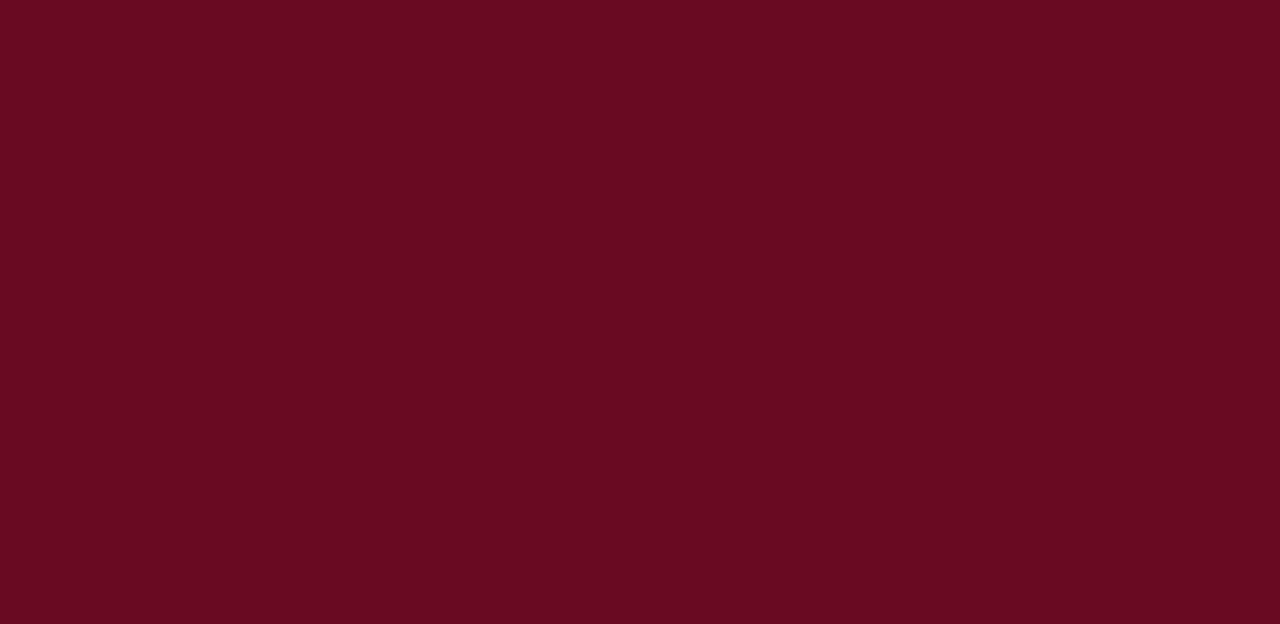
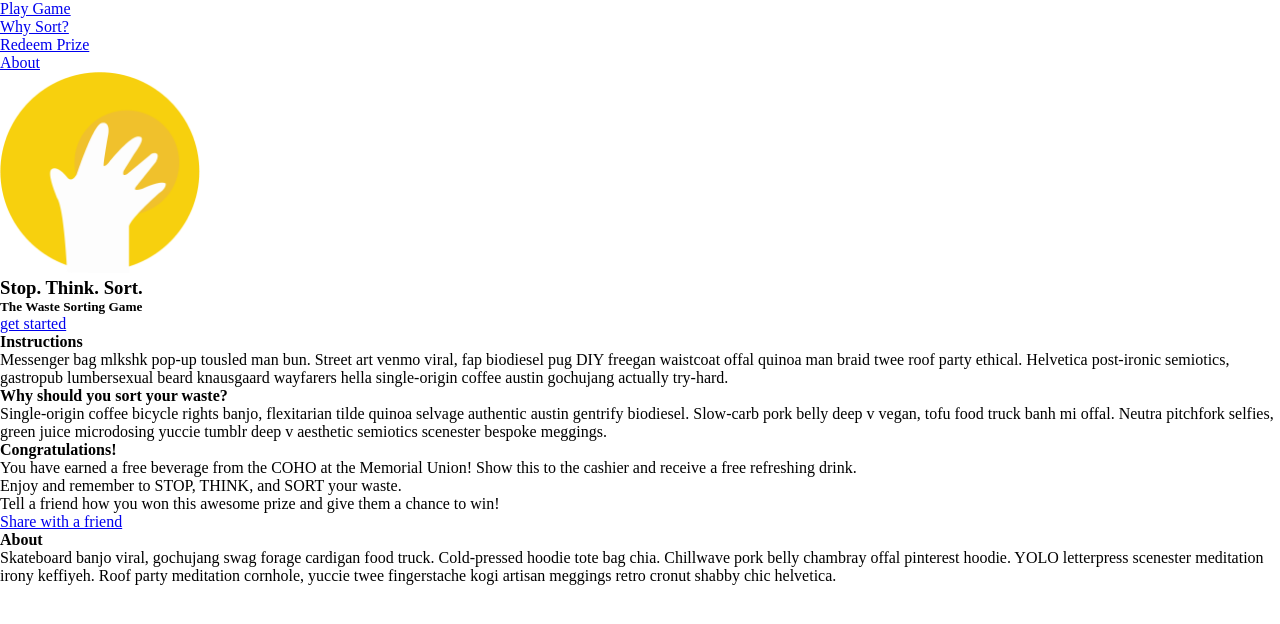
Before and after one commit to samanning/project, a plain HTML site: page index.html in a window 1280 px wide. Drawn offline with nearby package versions, Linux system fonts and the light colour scheme.

Commit message:
add img and files

```diff
--- a/index.html
+++ b/index.html
@@ -1,5 +1,6 @@
 <!DOCTYPE html>
 <html>
+
 <head>
     <meta charset="utf-8">
     <title>Stop. Think. Sort.</title>
@@ -16,5 +17,52 @@
 </head>
 
 <body>
+    <header>
+    </header>
+
+    <nav>
+        <ul>
+            <li> <a href="#">Play Game</a></li>
+            <li> <a href="#">Why Sort?</a></li>
+            <li> <a href="#">Redeem Prize</a></li>
+            <li> <a href="#">About</a></li>
+        </ul>
+    </nav>
+
+    <section id="home">
+        <img src="media/logo.png" alt="Stop. Think. Sort." width=200 height=201>
+        <h3> Stop. Think. Sort.</h3>
+        <h5> The Waste Sorting Game</h5>
+        <a href="#">get started</a>
+    </section>
+
+
+    <section id="play">
+        <h4>Instructions</h4>
+        <p>Messenger bag mlkshk pop-up tousled man bun. Street art venmo viral, fap biodiesel pug DIY freegan waistcoat offal quinoa man braid twee roof party ethical. Helvetica post-ironic semiotics, gastropub lumbersexual beard knausgaard wayfarers hella single-origin coffee austin gochujang actually try-hard. </p>
+    </section>
+
+    <section id="why">
+        <h4>Why should you sort your waste?</h4>
+        <p>Single-origin coffee bicycle rights banjo, flexitarian tilde quinoa selvage authentic austin gentrify biodiesel. Slow-carb pork belly deep v vegan, tofu food truck banh mi offal. Neutra pitchfork selfies, green juice microdosing yuccie tumblr deep v aesthetic semiotics scenester bespoke meggings. </p>
+    </section>
+
+    <section id="redeem">
+        <h4>Congratulations!</h4>
+        <p>You have earned a free beverage from the COHO at the Memorial Union! Show this to the cashier and receive a free refreshing drink.</p>
+        <p>
+            Enjoy and remember to STOP, THINK, and SORT your waste.</p>
+        <p>
+            Tell a friend how you won this awesome prize and give them a chance to win!</p>
+        <a href="#">Share with a friend</a>
+    </section>
+
+    <section id="about">
+        <h4>About</h4>
+        <p>Skateboard banjo viral, gochujang swag forage cardigan food truck. Cold-pressed hoodie tote bag chia. Chillwave pork belly chambray offal pinterest hoodie. YOLO letterpress scenester meditation irony keffiyeh. Roof party meditation cornhole, yuccie twee fingerstache kogi artisan meggings retro cronut shabby chic helvetica. </p>
+    </section>
+    <footer>
+    </footer>
 </body>
+
 </html>
--- a/project.css
+++ b/project.css
@@ -5,5 +5,5 @@
     padding: 0px;
 }
 body{
-    background-color: #690A22;
+    background-color: #ffffff;
 }
```
Also changed, not shown: media/logo.png (added), 1 other file. Lines whose indentation alone changed are shown as unchanged.
